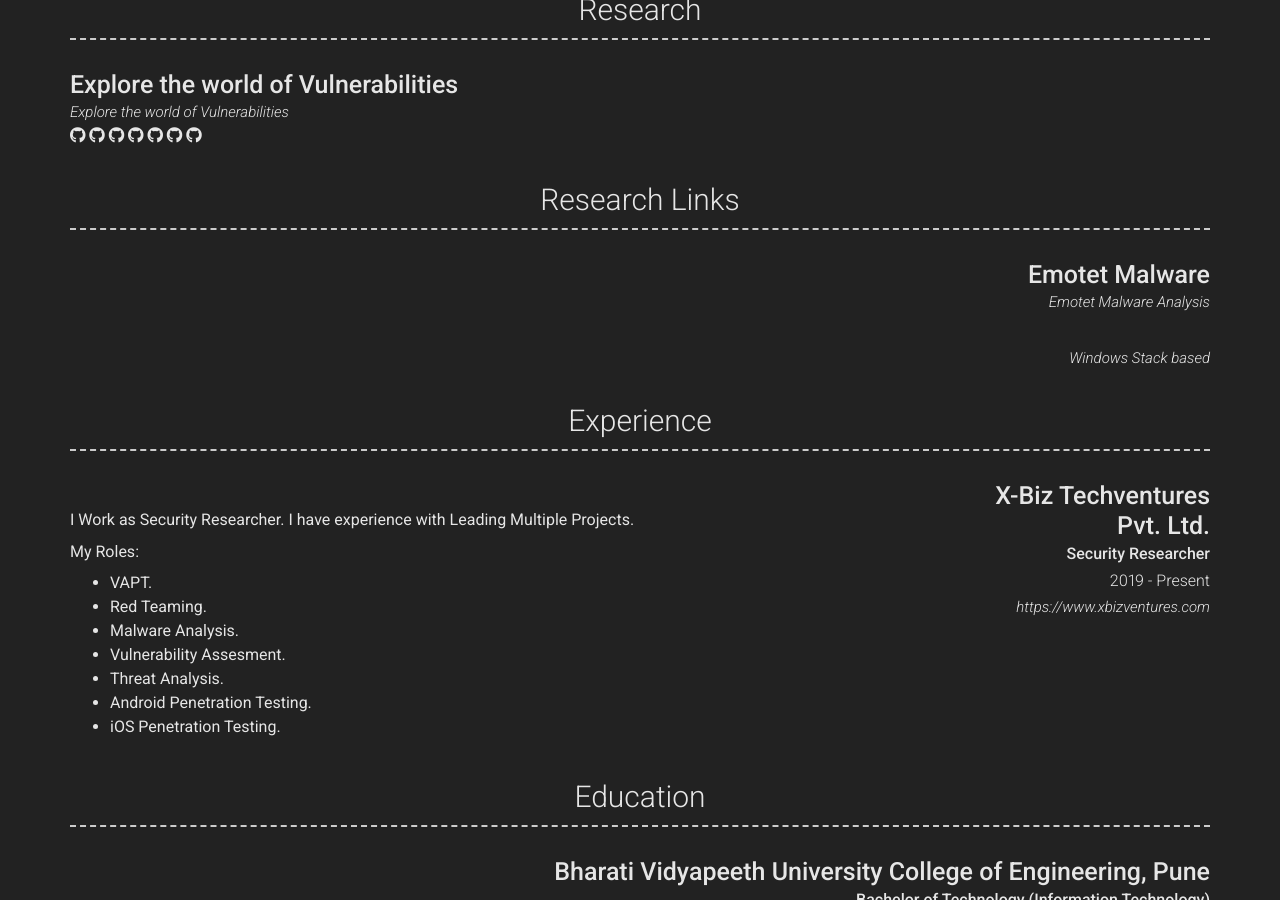
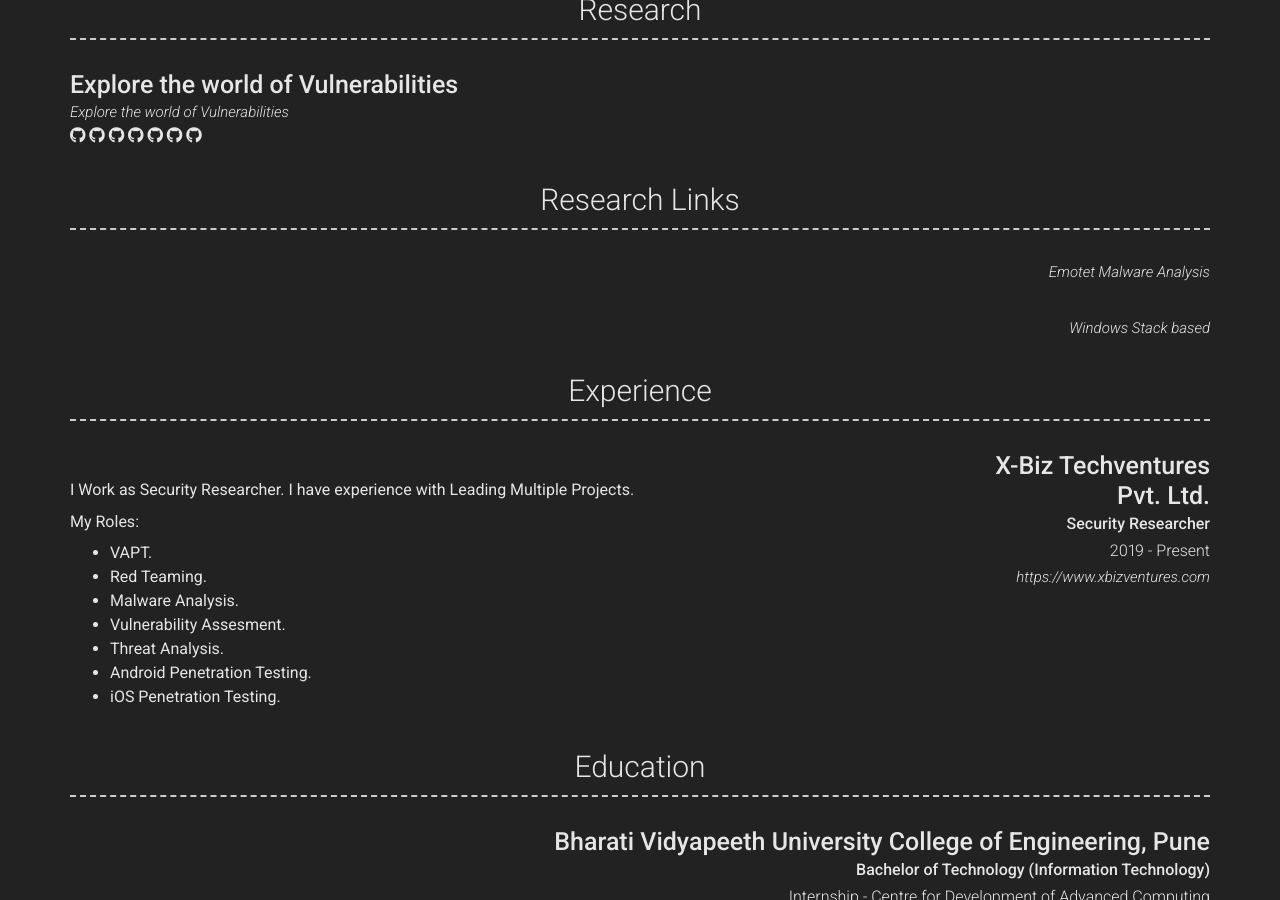
Before and after one commit to yashomer1994/Resume, a Jekyll site: the page built from index.md, in a window 1280 px wide and 900 px high, scrolled down 611 px. Built offline with Jekyll 4.4.1, drawn with Linux system fonts in a browser that asks for light colours; nearby versions of some CDN libraries.

Commit message:
Update _config.yml

```diff
--- a/_config.yml
+++ b/_config.yml
@@ -98,10 +98,8 @@ content:
     layout: list
     content:
       - layout: right
-        title: Emotet Malware
         link: https://yashomer1994.github.io/yash007.github.io/pe/msdos/2021/01/31/Ancillary-Function-Driver.html
         link_text: Emotet Malware Analysis
-
       - layout: right
         link: https://yashomer1994.github.io/yash007.github.io/c/c++/asssembly/2021/01/11/Windows-Stack-Buffer-Overflow.html
         link_text: Windows Stack based
```
